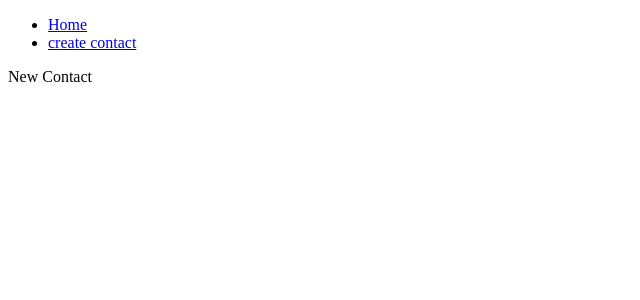
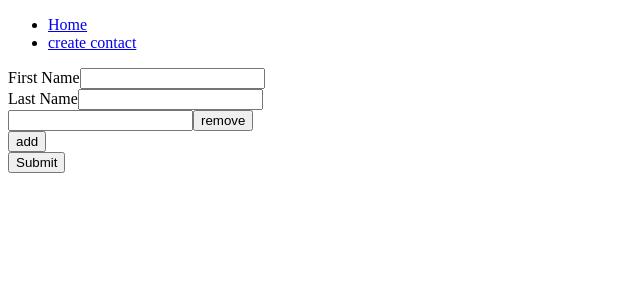
Before and after one commit to m-rizki/vite-phone-book, a React (Vite) app: page /contact in a window 1280 px wide. Shown: the top 300 px of the page, without its empty margins (0-640 px from the left). Built offline with nearby package versions, Linux system fonts and the light colour scheme; no server answers.

Commit message:
Add Create Contact

```diff
--- /dev/null
+++ b/src/components/form/phones-input.tsx
@@ -0,0 +1,59 @@
+import { ChangeEvent, useEffect, useState } from "react";
+
+interface PhonesInputProps {
+  value: Phone[];
+  onPhoneChange: (phones: Phone[]) => void;
+}
+
+export default function PhonesInput({
+  value,
+  onPhoneChange,
+}: PhonesInputProps) {
+  const [phones, setPhones] = useState<Phone[]>(value);
+
+  const handlePhonesChange = (
+    index: number,
+    event: ChangeEvent<HTMLInputElement>
+  ) => {
+    const data = [...phones];
+    data[index].number = event.target.value;
+    setPhones(data);
+  };
+
+  const addPhone = () => {
+    const newPhone = { number: "" };
+    setPhones((prev) => [...prev, newPhone]);
+  };
+
+  const removePhone = (index: number) => {
+    const data = [...phones];
+    data.splice(index, 1);
+    setPhones(data);
+  };
+
+  useEffect(() => {
+    onPhoneChange(phones);
+  }, [phones, onPhoneChange]);
+
+  return (
+    <div>
+      {phones.map((phone, index) => (
+        <div key={index}>
+          <input
+            name={`phone_${index}`}
+            type="text"
+            value={phone.number}
+            onChange={(event) => handlePhonesChange(index, event)}
+            required
+          />
+          <button type="button" onClick={() => removePhone(index)}>
+            remove
+          </button>
+        </div>
+      ))}
+      <button type="button" onClick={addPhone}>
+        add
+      </button>
+    </div>
+  );
+}
--- a/src/graphql/mutations/contact-mutations.ts
+++ b/src/graphql/mutations/contact-mutations.ts
@@ -0,0 +1,26 @@
+import { gql } from "@apollo/client";
+
+export const ADD_CONTACT_WITH_PHONES = gql`
+  mutation AddContactWithPhones(
+    $first_name: String!
+    $last_name: String!
+    $phones: [phone_insert_input!]!
+  ) {
+    insert_contact(
+      objects: {
+        first_name: $first_name
+        last_name: $last_name
+        phones: { data: $phones }
+      }
+    ) {
+      returning {
+        first_name
+        last_name
+        id
+        phones {
+          number
+        }
+      }
+    }
+  }
+`;
--- a/src/main.tsx
+++ b/src/main.tsx
@@ -6,7 +6,7 @@ import "./index.css";
 import { ApolloClient, InMemoryCache, ApolloProvider } from "@apollo/client";
 
 const client = new ApolloClient({
-  uri: "https://wpe-hiring.tokopedia.net/graphql",
+  uri: import.meta.env.VITE_GQL_ENDPOINT,
   cache: new InMemoryCache(),
 });
 
--- a/src/pages/Home.tsx
+++ b/src/pages/Home.tsx
@@ -22,7 +22,7 @@ const Home = () => {
   const contacts: Contact[] = data.contact;
 
   return (
-    <div>
+    <section>
       <h1>Contacts</h1>
       <hr />
       <Contacts items={contacts} />
@@ -37,7 +37,7 @@ const Home = () => {
           Next
         </button>
       </div>
-    </div>
+    </section>
   );
 };
 
--- a/src/pages/NewContact.tsx
+++ b/src/pages/NewContact.tsx
@@ -1,5 +1,67 @@
+import { FormEvent, useState } from "react";
+import { useMutation } from "@apollo/client";
+import { useNavigate } from "react-router-dom";
+
+import PhonesInput from "../components/form/phones-input";
+import { ADD_CONTACT_WITH_PHONES } from "../graphql/mutations/contact-mutations";
+
 const NewContact = () => {
-  return <div>New Contact</div>;
+  const navigate = useNavigate();
+
+  const [phones, setPhones] = useState<Phone[]>([{ number: "" }]);
+  const [firstName, setFirstName] = useState("");
+  const [lastName, setLastName] = useState("");
+
+  const handlePhoneChange = (phones: Phone[]) => {
+    setPhones(phones);
+  };
+
+  const [createContact, { loading, error }] = useMutation(
+    ADD_CONTACT_WITH_PHONES
+  );
+
+  const onSubmit = (e: FormEvent) => {
+    e.preventDefault();
+    createContact({
+      variables: { first_name: firstName, last_name: lastName, phones: phones },
+    });
+    setFirstName("");
+    setLastName("");
+    setPhones([{ number: "" }]);
+    navigate("/");
+  };
+
+  if (loading) return <p>Submitting...</p>;
+  if (error) return <p>{`Submission error! ${error.message}`}</p>;
+
+  return (
+    <section>
+      <form onSubmit={onSubmit}>
+        <div>
+          <label htmlFor="first_name">First Name</label>
+          <input
+            name="first_name"
+            type="text"
+            value={firstName}
+            onChange={(e) => setFirstName(e.target.value)}
+            required
+          />
+        </div>
+        <div>
+          <label htmlFor="last_name">Last Name</label>
+          <input
+            name="last_name"
+            type="text"
+            value={lastName}
+            onChange={(e) => setLastName(e.target.value)}
+            required
+          />
+        </div>
+        <PhonesInput value={phones} onPhoneChange={handlePhoneChange} />
+        <button type="submit">Submit</button>
+      </form>
+    </section>
+  );
 };
 
 export default NewContact;
```
